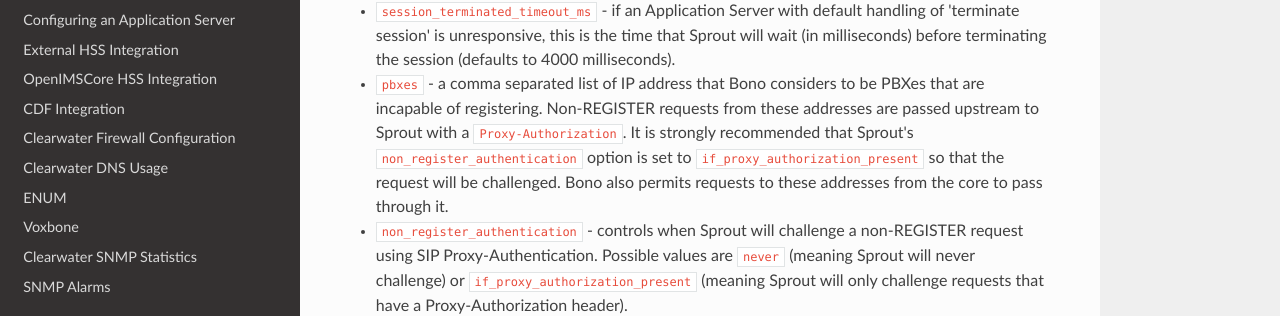
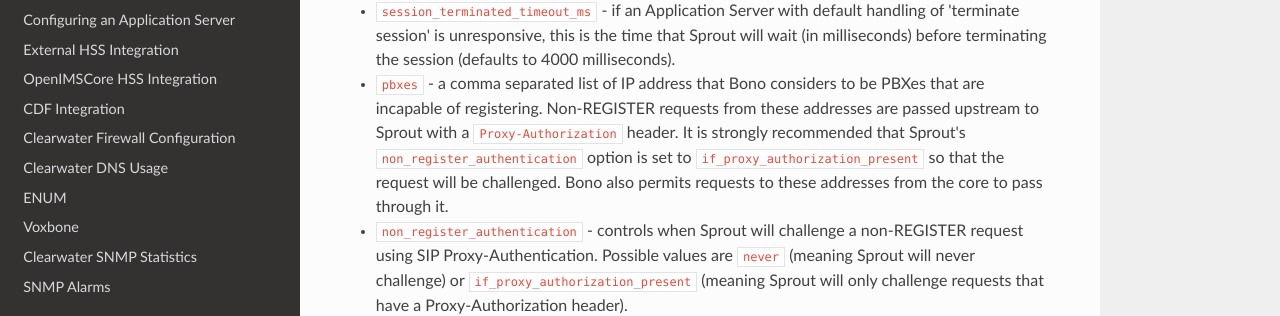
Before and after one commit to Metaswitch/clearwater-readthedocs, an MkDocs documentation site: the page built from docs/Clearwater_Configuration_Options_Reference.md, in a window 1280 px wide and 900 px high, scrolled down 6234 px. Shown: the part 135-451 px from the top of the window. Built offline with MkDocs 1.6.1, drawn with Linux system fonts in a browser that asks for light colours; nearby versions of some CDN libraries; old or Windows-style settings are respelled for this version of MkDocs.

Commit message:
Fix missing word

```diff
--- a/docs/Clearwater_Configuration_Options_Reference.md
+++ b/docs/Clearwater_Configuration_Options_Reference.md
@@ -116,7 +116,7 @@ This section describes optional configuration options, particularly for ensuring
 * `sip_tcp_send_timeout` - the time in milliseconds to wait for sent data to be acknowledgered at the TCP level on a SIP TCP connection (defaults to 2000 milliseconds).
 * `session_continued_timeout_ms` - if an Application Server with default handling of 'continue session' is unresponsive, this is the time that Sprout will wait (in milliseconds) before bypassing the AS and moving onto the next AS in the chain (defaults to 2000 milliseconds).
 * `session_terminated_timeout_ms` - if an Application Server with default handling of 'terminate session' is unresponsive, this is the time that Sprout will wait (in milliseconds) before terminating the session (defaults to 4000 milliseconds).
-* `pbxes` - a comma separated list of IP address that Bono considers to be PBXes that are incapable of registering. Non-REGISTER requests from these addresses are passed upstream to Sprout with a `Proxy-Authorization`. It is strongly recommended that Sprout's `non_register_authentication` option is set to `if_proxy_authorization_present` so that the request will be challenged. Bono also permits requests to these addresses from the core to pass through it.
+* `pbxes` - a comma separated list of IP address that Bono considers to be PBXes that are incapable of registering. Non-REGISTER requests from these addresses are passed upstream to Sprout with a `Proxy-Authorization` header. It is strongly recommended that Sprout's `non_register_authentication` option is set to `if_proxy_authorization_present` so that the request will be challenged. Bono also permits requests to these addresses from the core to pass through it.
 * `non_register_authentication` - controls when Sprout will challenge a non-REGISTER request using SIP Proxy-Authentication. Possible values are `never` (meaning Sprout will never challenge) or `if_proxy_authorization_present` (meaning Sprout will only challenge requests that have a Proxy-Authorization header).
 
 ## Experimental options
```
